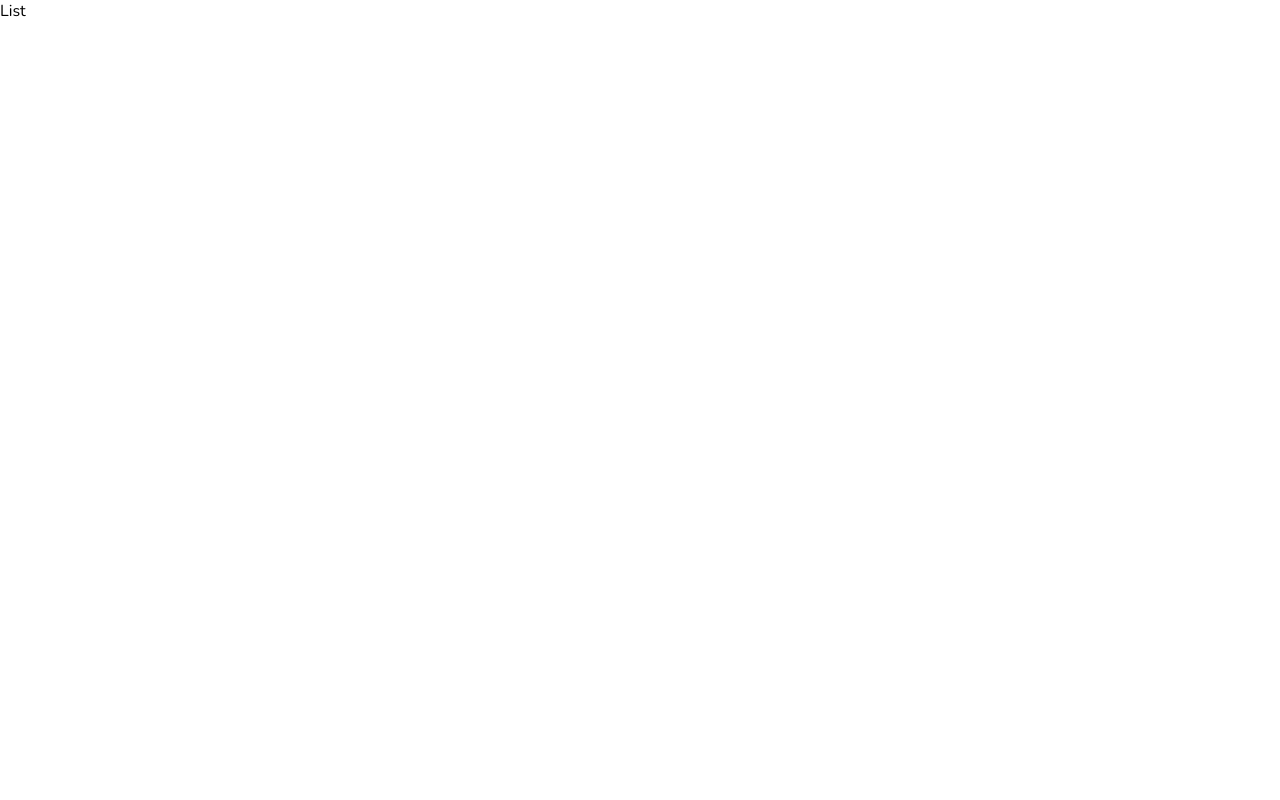
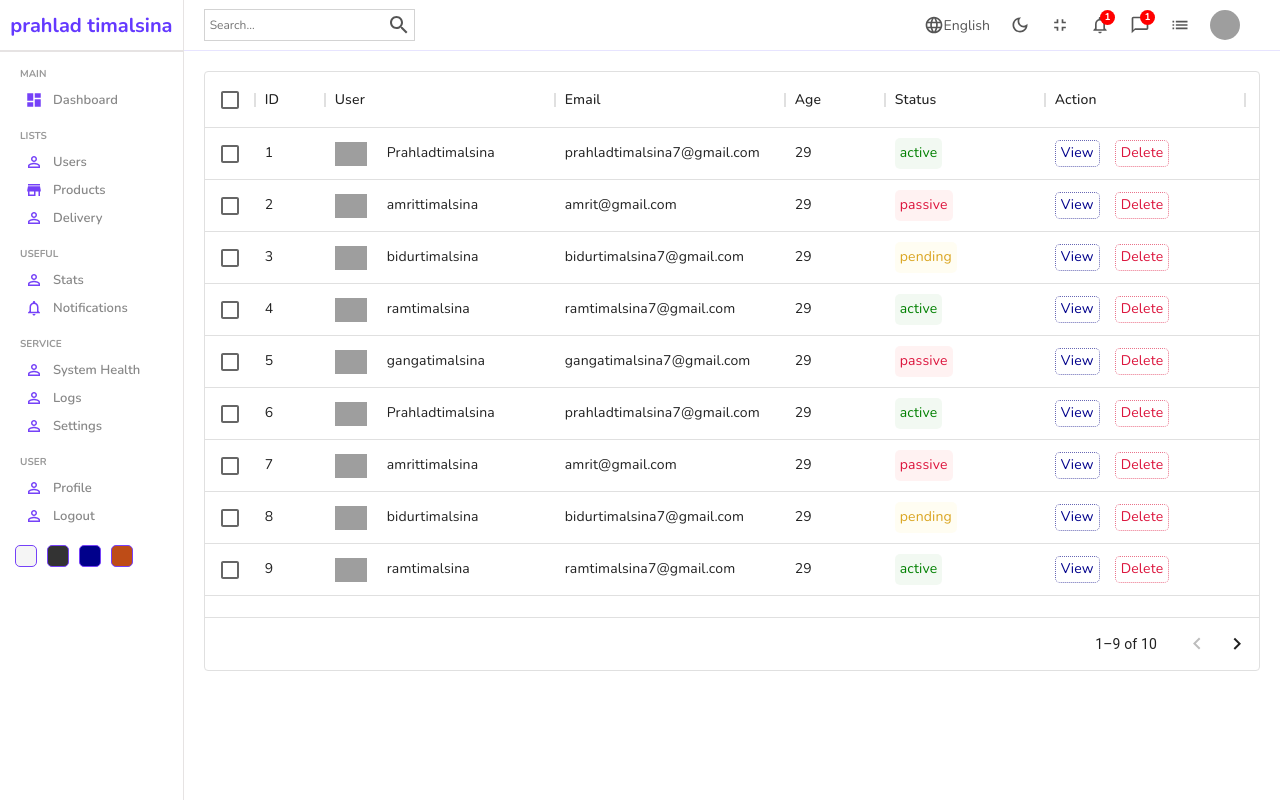
Before and after one commit to prahladtimalsina/React-Admin-Dashboard, a React (Create React App) app: page /users in a window 1280 px wide. Built offline with nearby package versions, Linux system fonts and the light colour scheme; grey boxes are pictures that could not be loaded.

Commit message:
display the userlist in datatable

```diff
--- a/package.json
+++ b/package.json
@@ -7,6 +7,7 @@
     "@emotion/styled": "^11.8.1",
     "@mui/icons-material": "^5.5.0",
     "@mui/material": "^5.5.0",
+    "@mui/x-data-grid": "^5.6.1",
     "@testing-library/jest-dom": "^5.16.2",
     "@testing-library/react": "^12.1.4",
     "@testing-library/user-event": "^13.5.0",
--- /dev/null
+++ b/src/components/datatable/Datatable.jsx
@@ -0,0 +1,35 @@
+import "./datatable.scss";
+
+import { DataGrid } from "@mui/x-data-grid";
+import { userColumns, userRows } from "../../datatablesource";
+
+const actionColumn = [
+  {
+    field: "action",
+    headerName: "Action",
+    width: 200,
+    renderCell: () => {
+      return (
+        <div className="cellAction">
+          <div className="viewButton">View</div>
+          <div className="deleteButton">Delete</div>
+        </div>
+      );
+    },
+  },
+];
+const Datatable = () => {
+  return (
+    <div className="datatable">
+      <DataGrid
+        rows={userRows}
+        columns={userColumns.concat(actionColumn)}
+        pageSize={9}
+        rowsPerPageOptions={[9]}
+        checkboxSelection
+      />
+    </div>
+  );
+};
+
+export default Datatable;
--- /dev/null
+++ b/src/components/datatable/datatable.scss
@@ -0,0 +1,54 @@
+.datatable{
+    height: 600px;
+    padding: 20px;
+
+    .cellWithImg{
+        display: flex;
+        align-items: center;
+
+        .cellImg{
+            width: 32px;
+            height: 32px;
+            // border-radius: 50%;
+            object-fit: contain;
+            margin-right: 20px;
+        }
+    }
+    .cellWithStatus{
+        padding: 5px;
+        border-radius: 5px;
+        &.active{
+            background-color: rgba(0,128,0,0.05);
+            color: green;
+        }
+        &.pending{
+            background-color: rgba(255,217,0,0.05);
+            color: goldenrod;
+        }
+        &.passive{
+            background-color: rgba(255,0,0,0.05);
+            color: crimson;
+        }
+    }
+
+    .cellAction{
+        display: flex;
+        align-items: center;
+        gap: 15px;
+
+        .viewButton{
+            padding: 2px 5px;
+            border-radius: 5px;
+            color: darkblue;
+            border: 1px dotted rgba(0,0,130,0.596);
+            cursor: pointer;
+        }
+        .deleteButton{
+            padding: 2px 5px;
+            border-radius: 5px;
+            color: crimson;
+            border: 1px dotted rgba(220,20,60,0.6);
+            cursor: pointer;
+        }
+    }
+}
--- /dev/null
+++ b/src/datatablesource.js
@@ -0,0 +1,121 @@
+export const userColumns = [
+  { field: "id", headerName: "ID", width: 70 },
+  {
+    field: "user",
+    headerName: "User",
+    width: 230,
+    renderCell: params => {
+      return (
+        <div className="cellWithImg">
+          <img src={params.row.img} alt="" className="cellImg" alt="avatar" />
+          {params.row.username}
+        </div>
+      );
+    },
+  },
+  {
+    field: "email",
+    headerName: "Email",
+    width: 230,
+  },
+  {
+    field: "age",
+    headerName: "Age",
+    width: 100,
+  },
+  {
+    field: "status",
+    headerName: "Status",
+    width: 160,
+    renderCell: params => {
+      return (
+        <div className={`cellWithStatus ${params.row.status}`}>
+          {params.row.status}
+        </div>
+      );
+    },
+  },
+];
+
+export const userRows = [
+  {
+    id: 1,
+    username: "Prahladtimalsina",
+    img: "https://fakestoreapi.com/img/81fPKd-2AYL._AC_SL1500_.jpg",
+    status: "active",
+    email: "prahladtimalsina7@gmail.com",
+    age: 29,
+  },
+  {
+    id: 2,
+    username: "amrittimalsina",
+    img: "https://fakestoreapi.com/img/81fPKd-2AYL._AC_SL1500_.jpg",
+    status: "passive",
+    email: "amrit@gmail.com",
+    age: 29,
+  },
+  {
+    id: 3,
+    username: "bidurtimalsina",
+    img: "https://fakestoreapi.com/img/81fPKd-2AYL._AC_SL1500_.jpg",
+    status: "pending",
+    email: "bidurtimalsina7@gmail.com",
+    age: 29,
+  },
+  {
+    id: 4,
+    username: "ramtimalsina",
+    img: "https://fakestoreapi.com/img/81fPKd-2AYL._AC_SL1500_.jpg",
+    status: "active",
+    email: "ramtimalsina7@gmail.com",
+    age: 29,
+  },
+  {
+    id: 5,
+    username: "gangatimalsina",
+    img: "https://fakestoreapi.com/img/81fPKd-2AYL._AC_SL1500_.jpg",
+    status: "passive",
+    email: "gangatimalsina7@gmail.com",
+    age: 29,
+  },
+  {
+    id: 6,
+    username: "Prahladtimalsina",
+    img: "https://fakestoreapi.com/img/81fPKd-2AYL._AC_SL1500_.jpg",
+    status: "active",
+    email: "prahladtimalsina7@gmail.com",
+    age: 29,
+  },
+  {
+    id: 7,
+    username: "amrittimalsina",
+    img: "https://fakestoreapi.com/img/81fPKd-2AYL._AC_SL1500_.jpg",
+    status: "passive",
+    email: "amrit@gmail.com",
+    age: 29,
+  },
+  {
+    id: 8,
+    username: "bidurtimalsina",
+    img: "https://fakestoreapi.com/img/81fPKd-2AYL._AC_SL1500_.jpg",
+    status: "pending",
+    email: "bidurtimalsina7@gmail.com",
+    age: 29,
+  },
+  {
+    id: 9,
+    username: "ramtimalsina",
+    img: "https://fakestoreapi.com/img/81fPKd-2AYL._AC_SL1500_.jpg",
+    status: "active",
+    email: "ramtimalsina7@gmail.com",
+    age: 29,
+  },
+  {
+    id: 10,
+    username: "gangatimalsina",
+    img: "https://fakestoreapi.com/img/81fPKd-2AYL._AC_SL1500_.jpg",
+    status: "passive",
+    email: "gangatimalsina7@gmail.com",
+    age: 29,
+  },
+];
--- a/src/pages/list/List.jsx
+++ b/src/pages/list/List.jsx
@@ -1,8 +1,17 @@
 import "./list.scss"
+import Sidebar from "../../components/sidebar/Sidebar";
+import Navbar from "../../components/navbar/Navbar";
+import Datatable from "../../components/datatable/Datatable";
 const List = () => {
   return (
-    <div>List</div>
-  )
-}
+    <div className="list">
+      <Sidebar />
+      <div className="listContainer">
+        <Navbar />
+        <Datatable />
+      </div>
+    </div>
+  );
+};
 
 export default List
--- a/src/pages/list/list.scss
+++ b/src/pages/list/list.scss
@@ -0,0 +1,7 @@
+.list{
+    display: flex;
+    width: 100%;
+    .listContainer{
+        flex: 6;
+    }
+}
```
Also changed, not shown: 1 other file (tests, documents, lock files or other folders).
